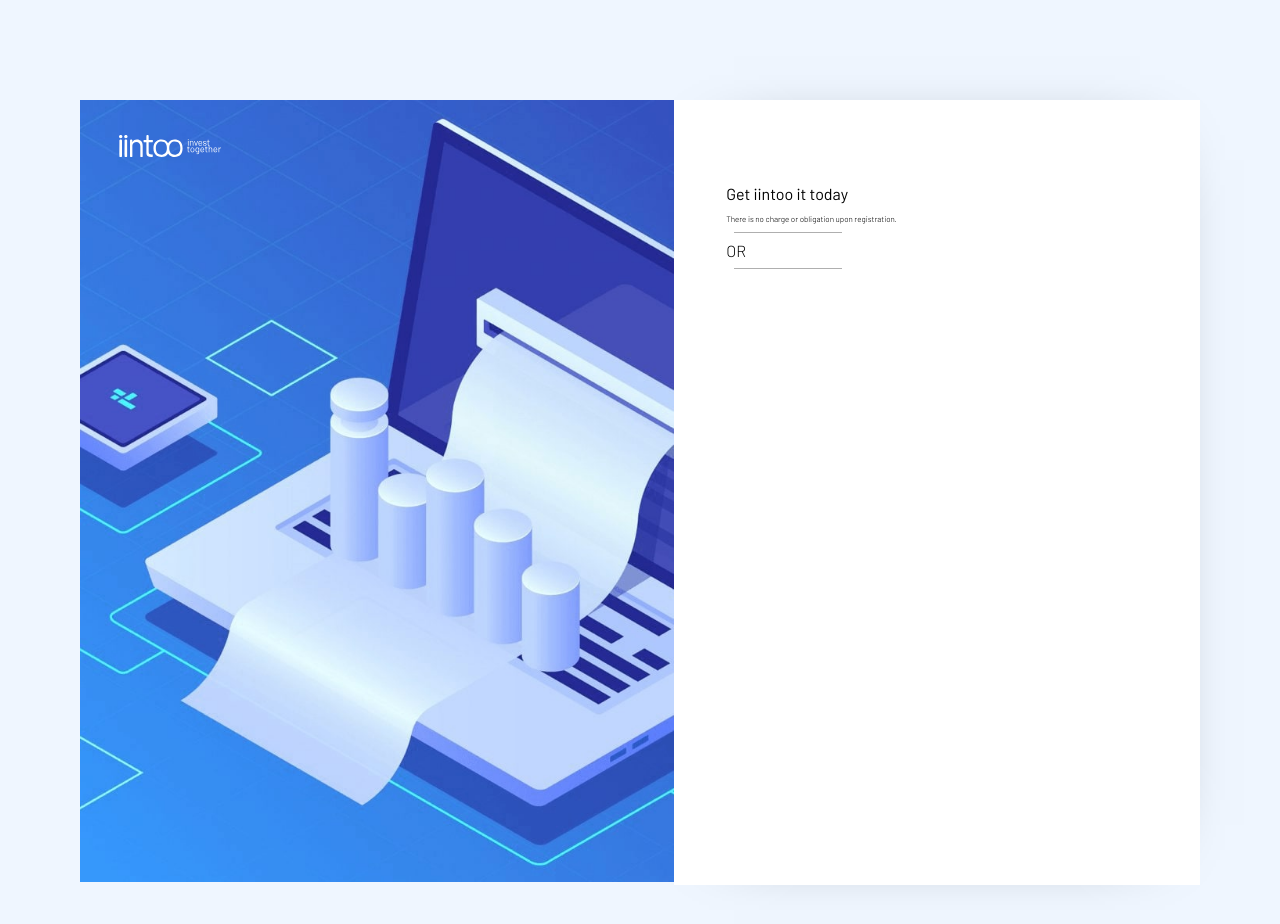
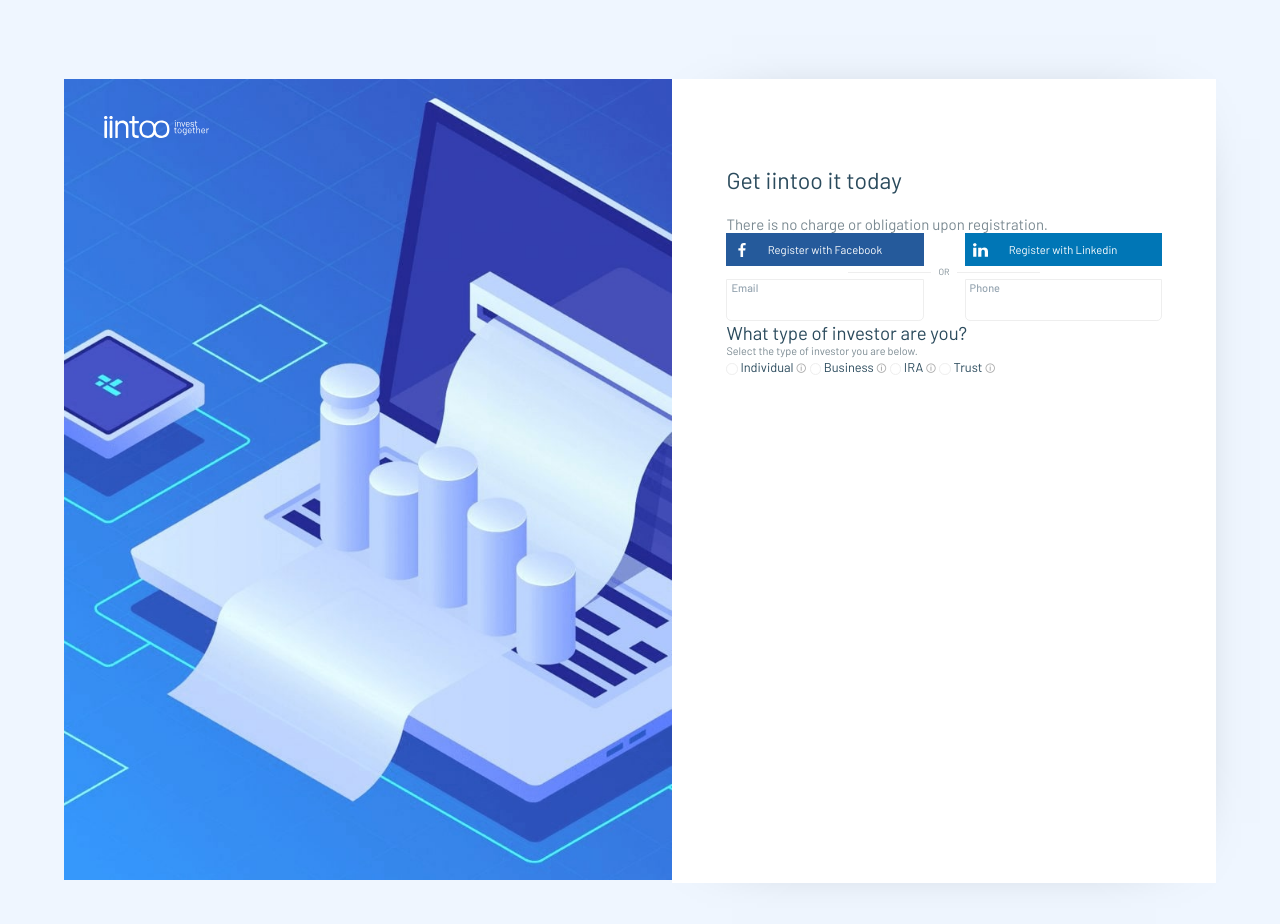
Before and after one commit to takeahot/learningKata, a plain HTML site: page index.html in a window 1280 px wide. Drawn offline with Linux system fonts and the light colour scheme.

Commit message:
header,button,or,input

```diff
--- a/css/style.css
+++ b/css/style.css
@@ -1,20 +1,42 @@
 @import url(http://fonts.googleapis.com/css?family=Barlow:300,400,500,700&subset=cyrillic,cyrillic-ext,latin);
+* {
+    margin: 0;
+    margin-block-start: 0px;
+    margin-block-end: 0px;
+}
+
+button, input {
+	background: none;
+	color: inherit;
+	border: none;
+	padding: 0;
+	font: inherit;
+	cursor: pointer;
+	outline: inherit;
+    box-shadow: none;
+}
 
 html {
     background: rgb(239,246,255);
     font-family: 'Barlow';
-    font-weight: 300;
+    color: rgba(175,175,175,1);
+    color: rgba(123, 138, 146,1);
 }
 
+h1,h2,h3,h4,h5,h6 {
+    color: #2A4A5C;
+    font-weight: normal;
+    margin: 0;
+}
 body {
     position: relative;
     display: flex;
-    margin: 100px 80px;
+    margin: 6.2vw 5vw;
 }
 
 body > header {
     position: relative;
-    width: 53%;
+    width: 47.5vw;
 }
 
 body > header > img {
@@ -37,7 +59,7 @@ body > header > img {
 main {
     background-color: #fff;
     box-shadow: 0px 0px 70px -60px black;
-    width: 47%;
+    width: 42.5vw;
 }
 
 main > * {
@@ -46,23 +68,146 @@ main > * {
 }
 
 h1 {
-    margin-top: 20%;
-    font-size: 100%;
-    font-weight: 400;
+    margin-top: 6.8vw;
+    margin-bottom: 1.6vw;
+    font-size: 1.8vw;
+}
+
+h2 {
+    font-size: 1.45vw;
 }
 
 main > header > p {
-    font-size: 0.5em;
+    font-size: 1.17vw;
 }
 
+.register {
+    display: flex;
+    justify-content: space-between;
+}
+
+.register > button {
+    position: relative;
+    color: #fff;
+    width: 15.4vw;
+    height: 2.6vw;
+    text-align: center;
+    font-size: 0.88vw;
+}
+
+.register > button > img {
+    position: absolute;
+    margin: auto;
+    left: 0.7vw;
+    width: 1.1vw;
+    height: auto;
+}
+
+.fb_butt {
+    background: #255a9b;
+}
+
+.li_butt {
+    background: #0076b6;
+}
+
+
 .or {
+    display: flex;
     text-transform: uppercase;
-    height: 1em;
+    justify-content: center;
+    font-size: 0.7vw;
+    line-height: 1vw;
 }
 
 .or > div {
-    height: 1px;
-    width: 108px;
-    background: rgba(175,175,175,1);
-    margin: 0.5em;
+    margin: auto 0.6vw;
+    height: 0.05vw;
+    width: 6.5vw;
+    background: rgba(238, 238, 238,1);
 }
+
+.contact {
+    display: flex;
+    justify-content: space-between;
+}
+
+.contact .input {
+    position: relative;
+}
+
+.contact label {
+    position: absolute;
+    top: 0.2vw;
+    padding-left: 0.4vw;
+    font-size: 0.86vw;
+    color: rgba(150,165,177,1);
+    font-weight: 500;
+}
+
+.contact input{
+    box-sizing: border-box;
+    padding-left: 0.4vw;
+    width: 15.4vw;
+    padding-top: 1.5vw;
+    padding-bottom: 0.5vw;
+    font-size: 0.95vw;
+    border-style: solid;
+    border-color: rgba(238,238,238,1);
+    border-width: 0.09vw;
+    border-bottom-left-radius: 0.4vw;
+    border-bottom-right-radius: 0.4vw;
+}
+
+.contact input:focus {
+    border-left: 0.09vw solid #3698fb;
+    border-radius: 0 0.4vw 0 0;
+}
+
+h2 + p {
+    font-size: 0.85vw;
+}
+
+.radio {
+    color: #2A4A5C;
+}
+
+.radio * {
+    vertical-align: middle;
+    font-size:  1vw;
+}
+
+.radio input {
+    display: none;
+}
+
+.radio label {
+    display: inline-block;
+}
+
+.radio label::before {
+    box-sizing: border-box;
+    width: 0.9vw;
+    height: 0.9vw;
+    display: inline-block;
+    border-style: solid;
+    border-color: rgba(238,238,238,1);
+    border-width: 0.14vw;
+    border-radius: 50%;
+    content: '';
+    vertical-align: middle;
+}
+
+.radio label:hover::before {
+    border-color: rgba(175,175,175,1);
+}
+
+.radio input:checked + label::before {
+    border-width: 0.25vw; border-color: #3698fb;
+}
+
+.radio span {
+    display: inline-block;
+    font-size: 80%;
+    color: #afafaf;
+}
--- a/index.html
+++ b/index.html
@@ -20,15 +20,50 @@
             <p>There is no charge or obligation upon registration.</p>
         </header>
         <section class="register">
+            <button class="fb_butt">
+                <img src="img/facebook.svg" alt="fb_icon" >
+                Register with Facebook
+            </button>
+            <button class="li_butt">
+                <img src="img/linkedin.svg" alt="li_icon">
+                Register with Linkedin
+            </button>
         </section>
         <div class="or">
             <div></div>or <div></div>
         </div>
         <section class="contact">
-
+            <div class="input">
+                <label for="e-mail">Email</label>
+                <input type='email' id='e-mail'>
+            </div>
+            <div class="input">
+                <label for="phone">Phone</label>
+                <input type="tel" id='phone'>
+            </div>
         </section>
         <section class="type_of_investment"></section>
+        <h2>What type of investor are you?</h2>
+        <p>Select the type of investor you are below.</p>
         <section class="term"></section>
+        <div class="radio">
+            <input type="radio" name="type_of_investor" id="individual">
+            <label for="individual">
+                Individual <span>&#128712</span>
+            </label>
+            <input type="radio" name="type_of_investor" id="business">
+            <label for="business">
+                Business <span>&#128712</span>
+            </label>
+            <input type="radio" name="type_of_investor" id="ira">
+            <label for="ira">
+                IRA <span>&#128712</span>
+            </label>
+            <input type="radio" name="type_of_investor" id="trust">
+            <label for="trust">
+                Trust <span>&#128712</span>
+            </label>
+        </div>
         <section class="button"></section>
     </main>
 </body>
```
